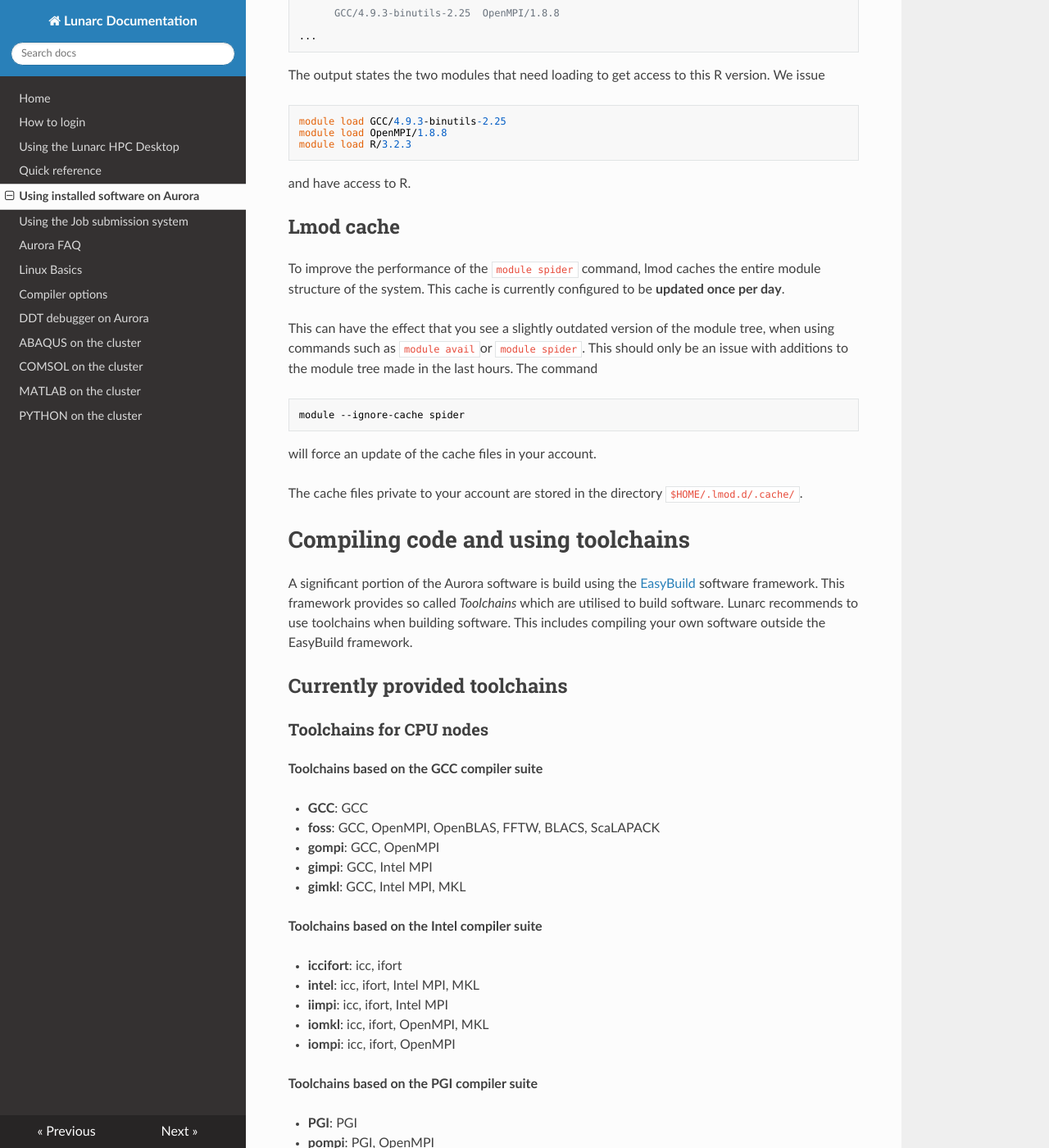
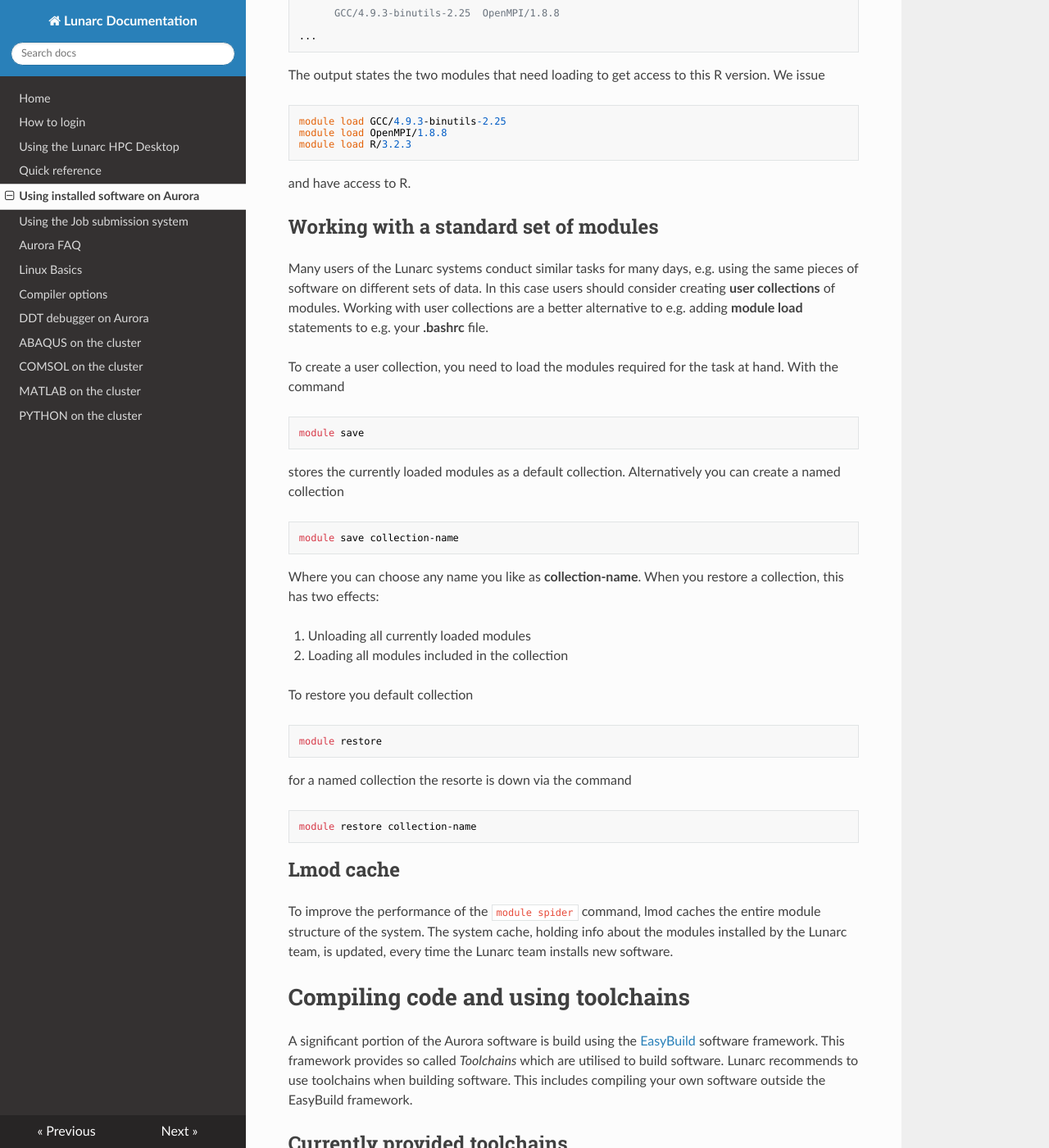
Before and after one commit to lunarc/lunarc_docs, an MkDocs documentation site: the page built from docs/aurora_modules.md, in a window 1280 px wide and 1400 px high, scrolled down 5381 px. Shown: the whole window at 82% size. Built offline with MkDocs 1.6.1, drawn with Linux system fonts in a browser that asks for light colours; nearby versions of some CDN libraries; old or Windows-style settings are respelled for this version of MkDocs.

Commit message:
First instalment about user collections of modules

````diff
--- a/docs/aurora_modules.md
+++ b/docs/aurora_modules.md
@@ -193,10 +193,13 @@ Loading this module will load a number of additional module require for Gromacs
 ### Example accessing R
 
 This is another example on how to access a specific software package.  This time we want to run the statistical software package R.
+
 ```
 module spider R
 ```
+
 One gets:
+
 ```
 ------------------------------------------------------------------
   R:
@@ -220,11 +223,15 @@ One gets:
      $ module spider R/3.2.1-bare
 ------------------------------------------------------------------
 ```
+
 If we are interested in version 3.2.3, we do a
+
 ```
 module spider R/3.2.3
 ```
+
 next and get the following info:
+
 ```
 ------------------------------------------------------------------
   R: R/3.2.3
@@ -239,28 +246,55 @@ next and get the following info:
 
 ...
 ```
+
 The output states the two modules that need loading to get access to this R version.  We issue
+
 ```
 module load GCC/4.9.3-binutils-2.25
 module load OpenMPI/1.8.8
 module load R/3.2.3
 ```
+
 and have access to R.
+
+## Working with a standard set of modules
+Many users of the Lunarc systems conduct similar tasks for many days, e.g. using the same pieces of software on different sets of data.  In this case users should consider creating **user collections** of modules.  Working with user collections are a better alternative to e.g. adding **module load** statements to e.g. your **.bashrc** file.
+
+
+To create a user collection, you need to load the modules required for the task at hand.  With the command
+
+```
+module save
+```
+stores the currently loaded modules as a default collection.  Alternatively you can create a named collection
+
+```
+module save collection-name
+```
+
+Where you can choose any name you like as **collection-name**.  When you restore a collection, this has two effects:
+
+1. Unloading all currently loaded modules
+2. Loading all modules included in the collection
+
+To restore you default collection
+
+```
+module restore
+```
+for a named collection the resorte is down via the command
+
+```
+module restore collection-name
+```
+
+
 
 ## Lmod cache
 
 To improve the performance of the `module spider` command, lmod caches
-the entire module structure of the system.  This cache is currently
-configured to be **updated once per day**.
+the entire module structure of the system.  The system cache, holding info about the modules installed by the Lunarc team, is updated, every time the Lunarc team installs new software.
 
-This can have the effect that you see a slightly outdated version of the module tree, when using commands such as `module avail`or `module spider`. This should only be an issue with additions to the module tree made in the last hours. The command
-```bash
-module --ignore-cache spider
-```
-will force an update of the cache files in your account.
-
-The cache files private to your account are stored in the directory
-`$HOME/.lmod.d/.cache/`.
 
 # Compiling code and using toolchains
 
````
